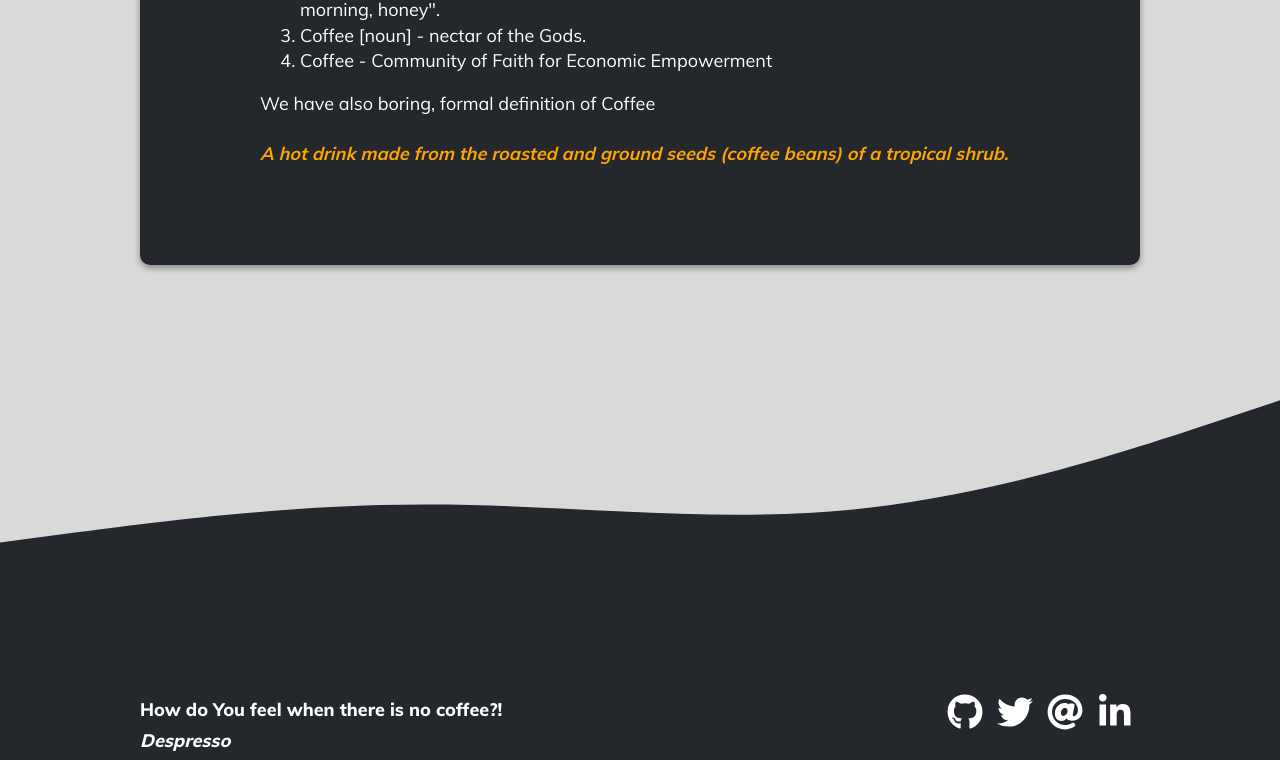
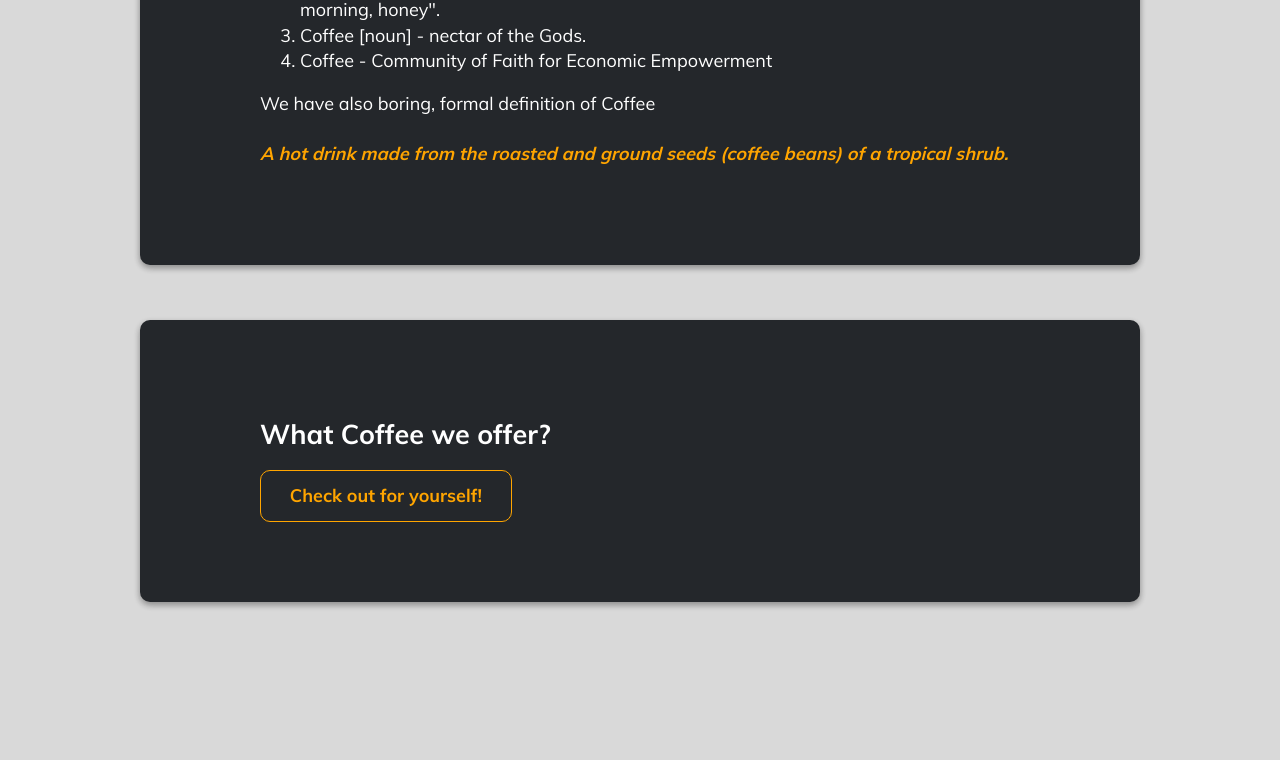
Before and after one commit to najwer23/coffee4u, a React (Create React App) app: page / in a window 1280 px wide. Shown: the part 1549-2309 px from the top of the page. Built offline with nearby package versions, Linux system fonts and the light colour scheme.

Commit message:
Ended coffee section, added link to drinks (css for btn)

```diff
--- a/src/App.js
+++ b/src/App.js
@@ -2,6 +2,7 @@ import React, { Component } from 'react';
 import Footer from './Components/Footer';
 import Nav from './Components/Nav';
 import './CSS/index.css';
+
 
 function App() {
     return (
--- a/src/CSS/index.css
+++ b/src/CSS/index.css
@@ -21,6 +21,7 @@ body {
     padding: 80px 120px 80px 120px;
     width: calc(1000px - 240px);
     margin-top: -20px;
+    margin-bottom: 75px;
 }
 
 .ss2 {
@@ -41,6 +42,53 @@ body {
     border-top-right-radius: 10px;
 }
 
+.ss2 a {
+    text-decoration: none;
+}
+
+
+.btn {
+    background-color: #24272b;
+    border: 1px solid orange;
+    color: orange;
+    cursor: pointer;
+    align-self: center;
+    text-decoration: none !important;
+    text-align: center;
+    font-weight: 700;
+    display: block;
+    border-radius: 10px;
+}
+
+.btn:focus {
+    color: orange;
+    background-image: linear-gradient(45deg, orange 50%, transparent 50%);
+    outline: 0;
+    border-bottom: 2px solid orange;
+}
+
+.btn:hover, .btn:active {
+    color: white;
+    outline: 0;
+}
+
+.wave {
+    line-height: 50px;
+    height: 50px;
+    width: 250px;
+    border-color: orange;
+    color: orange;
+    background-image: linear-gradient(45deg, orange 50%, transparent 50%);
+    background-position: 100%;
+    background-size: 400%;
+    transition: background 300ms ease-in-out;
+}
+
+.wave:hover {
+    background-position: 0;
+}
+
+
 @media screen and (max-width: 1000px) {
     .ss {
         margin-left: 5%;
--- a/src/Components/Drinks.js
+++ b/src/Components/Drinks.js
@@ -1,4 +1,6 @@
 function Drinks() {
+    window.scrollTo(0, 0);
+
     return (
         <h1>43</h1>
     )
--- a/src/Components/Home.js
+++ b/src/Components/Home.js
@@ -2,6 +2,10 @@ import '../CSS/Home.css';
 import Aos from 'aos';
 import "aos/dist/aos.css";
 import { useEffect } from "react"
+import React from 'react';
+import App from '../App';
+import { Link } from 'react-router-dom';
+
 
 function InitAOS () {
     useEffect(() => {
@@ -23,15 +27,20 @@ function Home() {
             <img className="ss-img" src={`${process.env.PUBLIC_URL}/assets/images/h1.jpg`} alt="img about"/>
             <div className="ss2">
                 <h2>What is coffee?!</h2>
-                <p>
                 <ol>
                     <li>Coffee [noun] - a magic potion that allows human muscles to move, especially on Monday mornings.</li>
                     <li>Coffee [noun] - a dark, magical substance that turns "leave me alone" into "good morning, honey".</li>
                     <li>Coffee [noun] - nectar of the Gods.</li>
                     <li>Coffee - Community of Faith for Economic Empowerment</li>
                 </ol>
-                </p>
                 <p>We have also boring, formal definition of Coffee <br /><br /> <i><b style={{color: "orange"}} >A hot drink made from the roasted and ground seeds (coffee beans) of a tropical shrub.</b></i></p>
+            </div>
+        </section>
+
+        <section className="ss">
+            <div className="ss2">
+                <h2>What Coffee we offer?</h2>
+                <Link to={"/drinks"} ><div className='btn wave'>Check out for yourself!</div></Link>
             </div>
         </section>
         </article>
```
Lines whose indentation alone changed are shown as unchanged.
